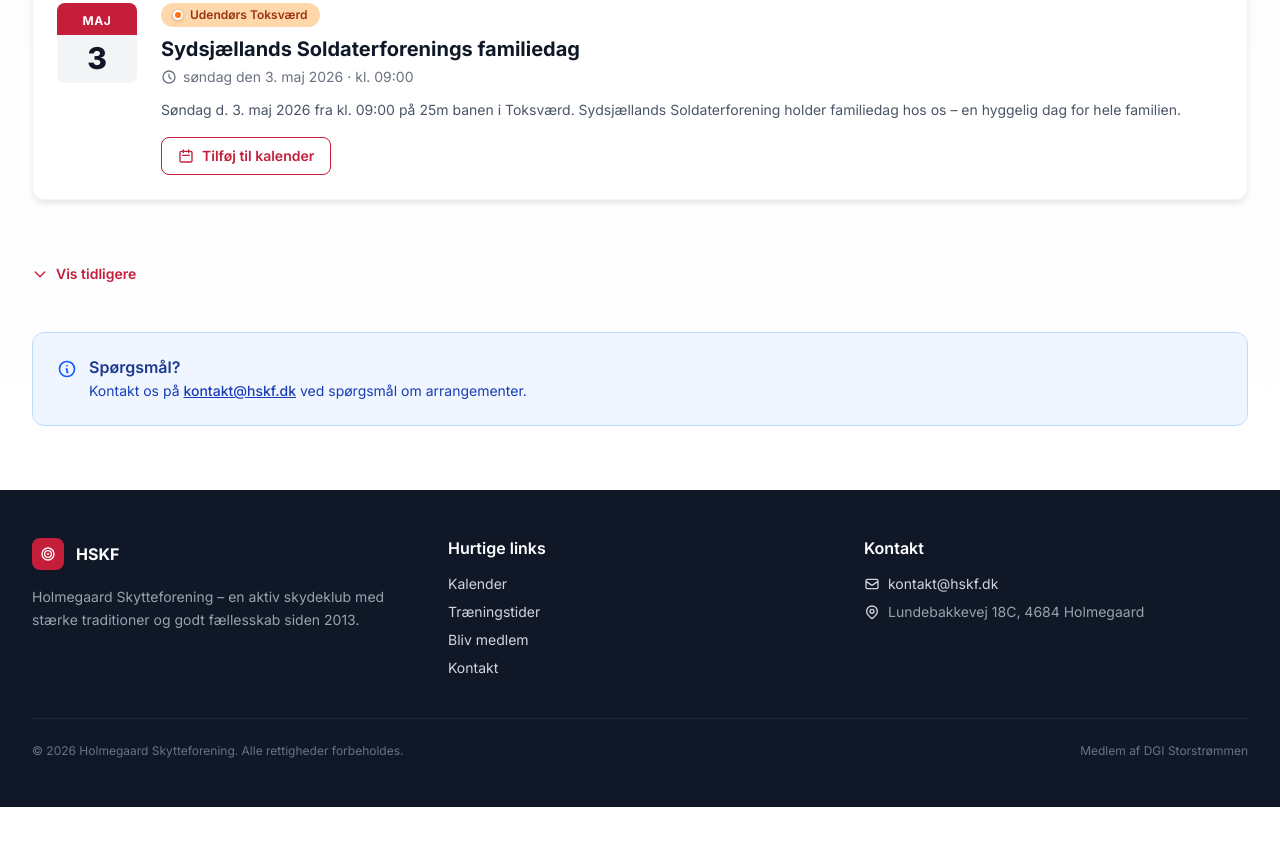
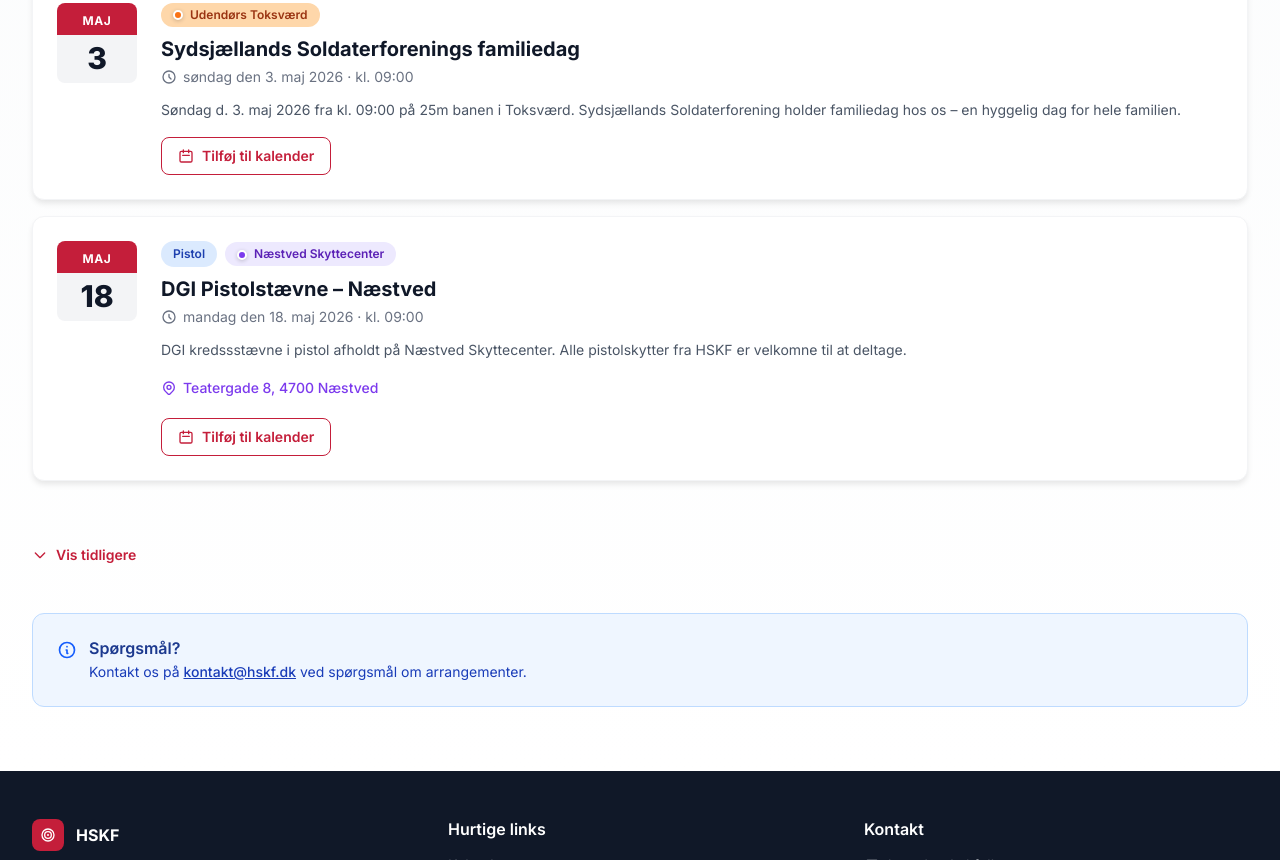
Before and after one commit to JWqvist/hskf-website, an Astro site: page /kalender in a window 1280 px wide. Shown: the part 814-1674 px from the top of the page. Before the commit the page ends 1621 px from the top, so only its background shows below. Built offline with nearby package versions, Linux system fonts and the light colour scheme; Astro itself is replaced by a stand-in of ours.

Commit message:
feat: add extern location support to calendar and ICS
- events.json: add event #5 DGI Pistolstævne – Næstved with extern location
- kalender.astro: show venue name with purple tag for extern events, Google Maps link for address
- generate-ics.mjs: use address as LOCATION for extern events (commas escaped)

```diff
--- a/scripts/generate-ics.mjs
+++ b/scripts/generate-ics.mjs
@@ -29,7 +29,9 @@ for (const event of events) {
   const [hour, min] = event.time.split(':');
   const timeStart = `${hour}${min}00`;
   const timeEnd = `${String(parseInt(hour) + 2).padStart(2, '0')}${min}00`;
-  const location = LOCATIONS[event.location] ?? 'Holmegaard';
+  const location = event.location === 'extern'
+    ? (event.address ? event.address.replace(/,/g, '\\,') : 'Ekstern lokation')
+    : (LOCATIONS[event.location] ?? 'Holmegaard');
   const desc = event.description.replace(/\n/g, '\\n').replace(/,/g, '\\,');
   const title = event.title.replace(/,/g, '\\,');
 
--- a/src/data/events.json
+++ b/src/data/events.json
@@ -43,5 +43,16 @@
     "location": "toksvær",
     "disciplines": ["Pistol"],
     "description": "Lørdag d. 25. april 2026 kl. 09:00 på 25m banen i Toksværd. Pistoltræning med instruktør – alle pistolskytter er velkomne."
+  },
+  {
+    "id": 5,
+    "title": "DGI Pistolstævne – Næstved",
+    "date": "2026-05-18",
+    "time": "09:00",
+    "location": "extern",
+    "venue": "Næstved Skyttecenter",
+    "address": "Teatergade 8, 4700 Næstved",
+    "disciplines": ["Pistol"],
+    "description": "DGI kredssstævne i pistol afholdt på Næstved Skyttecenter. Alle pistolskytter fra HSKF er velkomne til at deltage."
   }
 ]
--- a/src/pages/kalender.astro
+++ b/src/pages/kalender.astro
@@ -70,10 +70,17 @@ const past = allEvents
                     ))
                   : null
                 }
-                <span class="tag text-xs" style={event.location === 'toksvær' ? 'background-color:#fed7aa;color:#9a3412;' : 'background-color:#ccfbf1;color:#115e59;'}>
-                  <span style={`display:inline-block;width:10px;height:10px;border-radius:50%;background:${event.location === 'toksvær' ? '#f97316' : '#14b8a6'};border:2px solid white;box-shadow:0 1px 4px rgba(0,0,0,0.2);margin-right:4px;vertical-align:middle`}></span>
-                  {event.location === 'toksvær' ? 'Udendørs Toksværd' : 'Indendørs Fensmark'}
-                </span>
+                {event.location === 'extern' ? (
+                  <span class="tag text-xs" style="background-color:#ede9fe;color:#5b21b6;">
+                    <span style="display:inline-block;width:10px;height:10px;border-radius:50%;background:#7c3aed;border:2px solid white;box-shadow:0 1px 4px rgba(0,0,0,0.2);margin-right:4px;vertical-align:middle"></span>
+                    {event.venue}
+                  </span>
+                ) : (
+                  <span class="tag text-xs" style={event.location === 'toksvær' ? 'background-color:#fed7aa;color:#9a3412;' : 'background-color:#ccfbf1;color:#115e59;'}>
+                    <span style={`display:inline-block;width:10px;height:10px;border-radius:50%;background:${event.location === 'toksvær' ? '#f97316' : '#14b8a6'};border:2px solid white;box-shadow:0 1px 4px rgba(0,0,0,0.2);margin-right:4px;vertical-align:middle`}></span>
+                    {event.location === 'toksvær' ? 'Udendørs Toksværd' : 'Indendørs Fensmark'}
+                  </span>
+                )}
               </div>
               <h2 class="text-xl font-bold text-gray-900 dark:text-white mb-1">{event.title}</h2>
               <div class="text-sm text-gray-500 dark:text-gray-400 mb-3 flex items-center gap-1.5">
@@ -83,6 +90,23 @@ const past = allEvents
                 {formatDate(event.date)} · kl. {event.time}
               </div>
               <p class="text-gray-600 dark:text-gray-400 text-sm leading-relaxed mb-4">{event.description}</p>
+              {event.location === 'extern' && event.address && (
+                <div class="mb-4">
+                  <a
+                    href={`https://www.google.com/maps/search/?api=1&query=${encodeURIComponent(event.address)}`}
+                    target="_blank"
+                    rel="noopener noreferrer"
+                    class="inline-flex items-center gap-1.5 text-sm font-medium"
+                    style="color:#7c3aed;"
+                  >
+                    <svg class="w-4 h-4" fill="none" viewBox="0 0 24 24" stroke="currentColor">
+                      <path stroke-linecap="round" stroke-linejoin="round" stroke-width="2" d="M17.657 16.657L13.414 20.9a1.998 1.998 0 01-2.827 0l-4.244-4.243a8 8 0 1111.314 0z"/>
+                      <path stroke-linecap="round" stroke-linejoin="round" stroke-width="2" d="M15 11a3 3 0 11-6 0 3 3 0 016 0z"/>
+                    </svg>
+                    {event.address}
+                  </a>
+                </div>
+              )}
               <div class="flex flex-wrap sm:flex-row flex-col gap-2">
                 {event.link && (
                   <a
@@ -156,10 +180,17 @@ const past = allEvents
                         ))
                       : null
                     }
+                  {event.location === 'extern' ? (
+                    <span class="tag text-xs" style="background-color:#ede9fe;color:#5b21b6;">
+                      <span style="display:inline-block;width:10px;height:10px;border-radius:50%;background:#7c3aed;border:2px solid white;box-shadow:0 1px 4px rgba(0,0,0,0.2);margin-right:4px;vertical-align:middle"></span>
+                      {event.venue}
+                    </span>
+                  ) : (
                     <span class="tag text-xs" style={event.location === 'toksvær' ? 'background-color:#fed7aa;color:#9a3412;' : 'background-color:#ccfbf1;color:#115e59;'}>
                       <span style={`display:inline-block;width:10px;height:10px;border-radius:50%;background:${event.location === 'toksvær' ? '#f97316' : '#14b8a6'};border:2px solid white;box-shadow:0 1px 4px rgba(0,0,0,0.2);margin-right:4px;vertical-align:middle`}></span>
                       {event.location === 'toksvær' ? 'Udendørs Toksværd' : 'Indendørs Fensmark'}
                     </span>
+                  )}
                   </div>
                   <h2 class="text-xl font-bold text-gray-900 dark:text-white mb-1">{event.title}</h2>
                   <div class="text-sm text-gray-500 dark:text-gray-400 mb-3 flex items-center gap-1.5">
```
